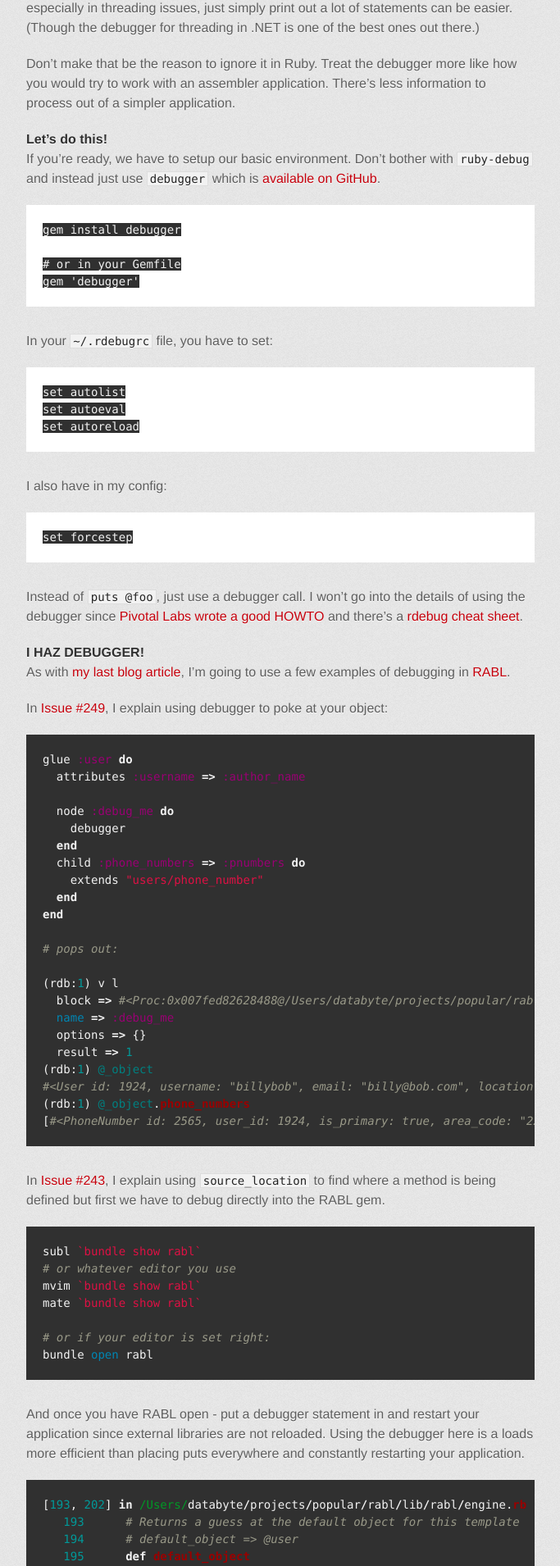
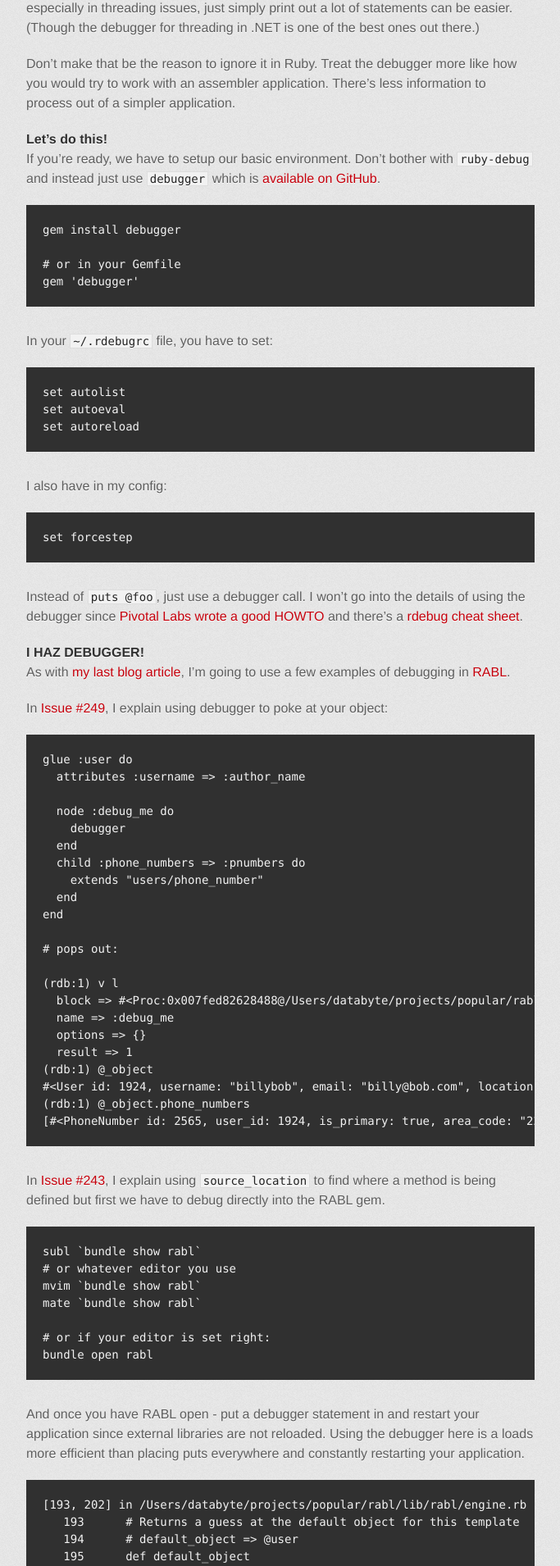
Before and after one commit to databyte/databyte.github.com, a Jekyll site: the page built from _posts/2012-07-28-use-the-debugger-not-puts.md, in a window 1280 px wide. Shown: the part 788-2698 px from the top of the page at 82% size, without its empty margins (298-981 px from the left). Built offline with Jekyll 4.4.1, drawn with Linux system fonts in a browser that asks for light colours; some web fonts are replaced.

Commit message:
updates for v3 and gh-pages

```diff
--- a/_config.yml
+++ b/_config.yml
@@ -1,6 +1,6 @@
 markdown: kramdown
-highlighter: pygments
-permalink: /:year/:month/:day/:title/
+highlighter: rouge
+permalink: /:year/:month/:day/:title.html
 excerpt_separator: ""
 
 google_analytics_id: UA-12936734-2
--- a/_layouts/default.html
+++ b/_layouts/default.html
@@ -5,7 +5,6 @@
     <meta http-equiv="X-UA-Compatible" content="chrome=1">
     <link href='https://fonts.googleapis.com/css?family=Chivo:900' rel='stylesheet' type='text/css'>
     <link rel="stylesheet" type="text/css" href="/css/stylesheet.css" media="screen" />
-    <link rel="stylesheet" type="text/css" href="/css/pygment_trac.css" media="screen" />
     <link rel="stylesheet" type="text/css" href="/css/custom.css" media="screen" />
     <link rel="stylesheet" type="text/css" href="/css/print.css" media="print" />
     <!--[if lt IE 9]>
--- a/css/pygment_trac.css
+++ /dev/null
@@ -1,69 +0,0 @@
-.highlight  { background: #ffffff; }
-.highlight .c { color: #999988; font-style: italic } /* Comment */
-.highlight .err { color: #a61717; background-color: #e3d2d2 } /* Error */
-.highlight .k { font-weight: bold } /* Keyword */
-.highlight .o { font-weight: bold } /* Operator */
-.highlight .cm { color: #999988; font-style: italic } /* Comment.Multiline */
-.highlight .cp { color: #999999; font-weight: bold } /* Comment.Preproc */
-.highlight .c1 { color: #999988; font-style: italic } /* Comment.Single */
-.highlight .cs { color: #999999; font-weight: bold; font-style: italic } /* Comment.Special */
-.highlight .gd { color: #000000; background-color: #ffdddd } /* Generic.Deleted */
-.highlight .gd .x { color: #000000; background-color: #ffaaaa } /* Generic.Deleted.Specific */
-.highlight .ge { font-style: italic } /* Generic.Emph */
-.highlight .gr { color: #aa0000 } /* Generic.Error */
-.highlight .gh { color: #999999 } /* Generic.Heading */
-.highlight .gi { color: #000000; background-color: #ddffdd } /* Generic.Inserted */
-.highlight .gi .x { color: #000000; background-color: #aaffaa } /* Generic.Inserted.Specific */
-.highlight .go { color: #888888 } /* Generic.Output */
-.highlight .gp { color: #555555 } /* Generic.Prompt */
-.highlight .gs { font-weight: bold } /* Generic.Strong */
-.highlight .gu { color: #800080; font-weight: bold; } /* Generic.Subheading */
-.highlight .gt { color: #aa0000 } /* Generic.Traceback */
-.highlight .kc { font-weight: bold } /* Keyword.Constant */
-.highlight .kd { font-weight: bold } /* Keyword.Declaration */
-.highlight .kn { font-weight: bold } /* Keyword.Namespace */
-.highlight .kp { font-weight: bold } /* Keyword.Pseudo */
-.highlight .kr { font-weight: bold } /* Keyword.Reserved */
-.highlight .kt { color: #445588; font-weight: bold } /* Keyword.Type */
-.highlight .m { color: #009999 } /* Literal.Number */
-.highlight .s { color: #d14 } /* Literal.String */
-.highlight .na { color: #008080 } /* Name.Attribute */
-.highlight .nb { color: #0086B3 } /* Name.Builtin */
-.highlight .nc { color: #445588; font-weight: bold } /* Name.Class */
-.highlight .no { color: #008080 } /* Name.Constant */
-.highlight .ni { color: #800080 } /* Name.Entity */
-.highlight .ne { color: #990000; font-weight: bold } /* Name.Exception */
-.highlight .nf { color: #990000; font-weight: bold } /* Name.Function */
-.highlight .nn { color: #555555 } /* Name.Namespace */
-.highlight .nt { color: #000080 } /* Name.Tag */
-.highlight .nv { color: #008080 } /* Name.Variable */
-.highlight .ow { font-weight: bold } /* Operator.Word */
-.highlight .w { color: #bbbbbb } /* Text.Whitespace */
-.highlight .mf { color: #009999 } /* Literal.Number.Float */
-.highlight .mh { color: #009999 } /* Literal.Number.Hex */
-.highlight .mi { color: #009999 } /* Literal.Number.Integer */
-.highlight .mo { color: #009999 } /* Literal.Number.Oct */
-.highlight .sb { color: #d14 } /* Literal.String.Backtick */
-.highlight .sc { color: #d14 } /* Literal.String.Char */
-.highlight .sd { color: #d14 } /* Literal.String.Doc */
-.highlight .s2 { color: #d14 } /* Literal.String.Double */
-.highlight .se { color: #d14 } /* Literal.String.Escape */
-.highlight .sh { color: #d14 } /* Literal.String.Heredoc */
-.highlight .si { color: #d14 } /* Literal.String.Interpol */
-.highlight .sx { color: #d14 } /* Literal.String.Other */
-.highlight .sr { color: #009926 } /* Literal.String.Regex */
-.highlight .s1 { color: #d14 } /* Literal.String.Single */
-.highlight .ss { color: #990073 } /* Literal.String.Symbol */
-.highlight .bp { color: #999999 } /* Name.Builtin.Pseudo */
-.highlight .vc { color: #008080 } /* Name.Variable.Class */
-.highlight .vg { color: #008080 } /* Name.Variable.Global */
-.highlight .vi { color: #008080 } /* Name.Variable.Instance */
-.highlight .il { color: #009999 } /* Literal.Number.Integer.Long */
-
-.type-csharp .highlight .k { color: #0000FF }
-.type-csharp .highlight .kt { color: #0000FF }
-.type-csharp .highlight .nf { color: #000000; font-weight: normal }
-.type-csharp .highlight .nc { color: #2B91AF }
-.type-csharp .highlight .nn { color: #000000 }
-.type-csharp .highlight .s { color: #A31515 }
-.type-csharp .highlight .sc { color: #A31515 }
```
Also changed, not shown: Gemfile (+8 -2 lines), Gemfile.lock.
